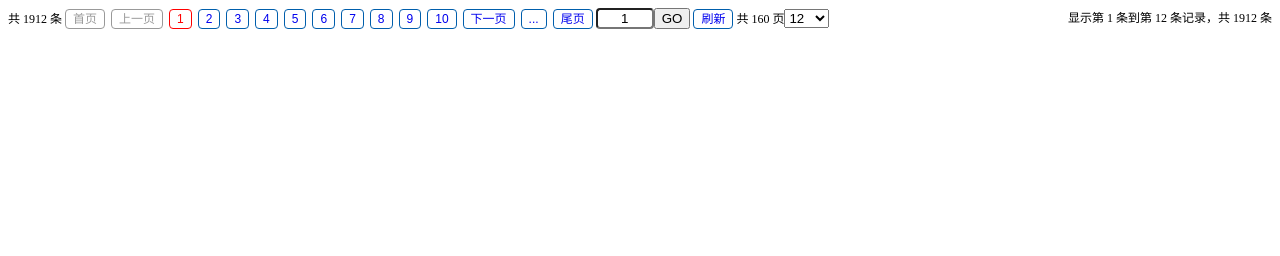
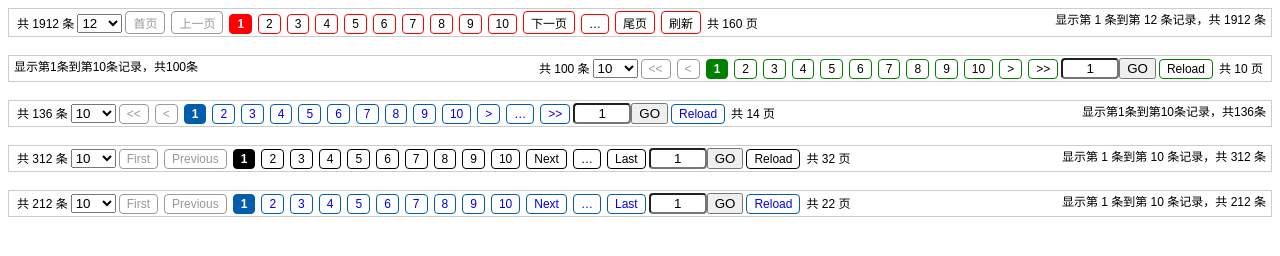
Before and after one commit to oukunqing/oui, a plain HTML site: page demo/pagination.html in a window 1280 px wide. Drawn offline with Linux system fonts and the light colour scheme.

Commit message:
完成oui-pagination.js样式定制

```diff
--- a/demo/pagination.html
+++ b/demo/pagination.html
@@ -7,7 +7,14 @@
 </head>
 <body>
 <div id="p1"></div>
+<br />
 <div id="p2"></div>
+<br />
+<div id="p3"></div>
+<br />
+<div id="p4"></div>
+<br />
+<div id="p5"></div>
 </body>
 </html>
 <script type="text/javascript">
@@ -20,30 +27,82 @@
         pageIndex: 1,
         pageStart: 1,
         pageSize: 12,
-        showType: 'list',
+        showPageJump: false,
+        showList: true,
+        skin: 'red',
         markType: 'chinese',
         callback: function(pageIndex){
-            if(timer != null){
-                window.clearTimeout(timer);
-            }
             console.log('p2-callback: ', pageIndex);
 
             p1.paging(pageIndex);
         }
     });
-
    console.log('p1: ', p1);
-/*
    var p2 = new OUI.Pagination({
         element: document.getElementById('p2'),
         dataCount: 100,
         pageIndex: 0,
         pageStart: 0,
-        markType: 'chinese',
+        showList: true,
+        position: 'right',
+        markType: 'symbol',
+        skin: 'green',
         callback: function(pageIndex){
-            console.log('p1-callback: ', pageIndex);
+            console.log('p2-callback: ', pageIndex);
+
+            p2.paging(pageIndex);
         }
     });
    console.log('p2: ', p2);
-   */
+
+
+   var p3 = new OUI.Pagination({
+        element: document.getElementById('p3'),
+        dataCount: 136,
+        pageIndex: 0,
+        pageStart: 0,
+        showList: true,
+        position: 'left',
+        markType: 'symbol',
+        skin: 'blue',
+        callback: function(pageIndex){
+            console.log('p3-callback: ', pageIndex);
+
+            p3.paging(pageIndex);
+        }
+    });
+
+
+   var p4 = new OUI.Pagination({
+        element: document.getElementById('p4'),
+        dataCount: 312,
+        pageIndex: 0,
+        pageStart: 0,
+        showList: true,
+        position: 'left',
+        markType: 'english',
+        skin: 'black',
+        callback: function(pageIndex){
+            console.log('p4-callback: ', pageIndex);
+
+            p4.paging(pageIndex);
+        }
+    });
+
+   var p5 = new OUI.Pagination({
+        element: document.getElementById('p5'),
+        dataCount: 212,
+        pageIndex: 0,
+        pageStart: 0,
+        showList: true,
+        position: 'left',
+        markType: 'english',
+        skin: 'default',
+        callback: function(pageIndex){
+            console.log('p5-callback: ', pageIndex);
+
+            p5.paging(pageIndex);
+        }
+    });
+
 </script>
--- a/oui/oui.pagination.css
+++ b/oui/oui.pagination.css
@@ -1,5 +1,14 @@
-.oui-pagination{font-size:12px;
+.oui-pagination{
+    clear:both;
+    display: block;
+    font-size:12px;
+    font-family: 宋体,Arial;
+    overflow: hidden;
+    border: solid 1px #ccc;
+    margin:0;
+    padding:2px 5px;
 
+    /*禁止选中内容*/
     moz-user-select: -moz-none;
     -moz-user-select: none;
     -o-user-select:none;
@@ -8,19 +17,55 @@
     -ms-user-select:none;
     user-select:none;
 }
+
+.oui-pagination .left{float: left;}
+.oui-pagination .right{float: right;}
+
+.oui-pagination .default{}
+.oui-pagination .stat{line-height: 1.5em;}
+
 .oui-pagination ul,.oui-pagination li{margin:0; padding:0; list-style: normal;}
-.oui-pagination li{display: inline-table; font-family: Arial;}
+.oui-pagination li{display: inline-table;}
+.oui-pagination .list{}
 .oui-pagination a{
-    text-decoration: none; padding:2px 7px; margin:0 3px;
-    font-family: Arial; border-radius:4px;
+    text-decoration: none; padding:2px 7px; margin:0 3px; border-radius:4px; display:inline-block;
 }
+/*链接文字颜色默认为蓝色*/
 .oui-pagination a.link{border:solid 1px #005eac;}
-.oui-pagination a.cur{border:solid 1px #f00; color:#f00;}
+.oui-pagination a.link:hover{border:solid 1px #005eac; color:#fff; background: #005eac;}
+.oui-pagination a.cur{border:solid 1px #005eac; color:#fff; background: #005eac; font-weight: bold;}
+/*非链接文字默认颜色为灰色*/
 .oui-pagination a.text{border:solid 1px #999; color:#999;}
+
 
 .oui-pagination input.text{width:50px;text-align:center; bordre:solid 1px #ccc; border-radius:4px;}
 .oui-pagination input.group{width:50px;text-align:center;}
 .oui-pagination button.btn{text-align:center;}
 .oui-pagination button.group{text-align:center;}
 
-.oui-pagination .stat{float:right;}
+.oui-pagination .label{padding:0 3px;}
+
+.oui-pagination .select{}
+.oui-pagination .label{}
+
+/*以下为定制样式 blue,red,green,black等，调用时指定参数中的 skin 为相应的样式名称*/
+
+.oui-pagination .blue{}
+.oui-pagination .black a.link{border:solid 1px #005eac;color:#005eac;}
+.oui-pagination .black a.link:hover{border:solid 1px #005eac; color:#fff; background: #005eac;}
+.oui-pagination .black a.cur{border:solid 1px #005eac;color:#fff;background: #005eac;}
+
+.oui-pagination .red{}
+.oui-pagination .red a.link{border:solid 1px #f00;color:#000;}
+.oui-pagination .red a.link:hover{border:solid 1px #f00; color:#fff; background: #f00;}
+.oui-pagination .red a.cur{border:solid 1px #f00;color:#fff;background: #f00;}
+
+.oui-pagination .green{}
+.oui-pagination .green a.link{border:solid 1px #008000;color:#000;}
+.oui-pagination .green a.link:hover{border:solid 1px #008000; color:#fff; background: #008000;}
+.oui-pagination .green a.cur{border:solid 1px #008000;color:#fff;background: #008000;}
+
+.oui-pagination .black{}
+.oui-pagination .black a.link{border:solid 1px #000;color:#000;}
+.oui-pagination .black a.link:hover{border:solid 1px #000; color:#fff; background: #000;}
+.oui-pagination .black a.cur{border:solid 1px #000;color:#fff;background: #000;}
--- a/oui/oui.pagination.js
+++ b/oui/oui.pagination.js
@@ -7,30 +7,26 @@
         thisFilePath = $.getScriptFilePath(),
         texts = {
             symbol: {
-                first: '&lt;&lt;', previous: '&lt;', next: '&gt;', last: '&gt;&gt;', ellipsis: '...',
-                refurbish: 'Re',
+                first: '&lt;&lt;', previous: '&lt;', next: '&gt;', last: '&gt;&gt;', ellipsis: '\u2026',
+                refurbish: 'Reload',
                 pageCount: '\u5171 {0} \u9875', dataCount: '\u5171 {0} \u6761',
                 dataStat: '\u663e\u793a\u7b2c{0}\u6761\u5230\u7b2c{1}\u6761\u8bb0\u5f55\uff0c\u5171{2}\u6761'
             },
             chinese: {
-                first: '\u9996\u9875', previous: '\u4e0a\u4e00\u9875', next: '\u4e0b\u4e00\u9875', last: '\u5c3e\u9875', ellipsis: '...',
+                first: '\u9996\u9875', previous: '\u4e0a\u4e00\u9875', next: '\u4e0b\u4e00\u9875', last: '\u5c3e\u9875', ellipsis: '\u2026',
                 refurbish: '\u5237\u65b0',
                 pageCount: '\u5171 {0} \u9875', dataCount: '\u5171 {0} \u6761',
                 dataStat: '\u663e\u793a\u7b2c {0} \u6761\u5230\u7b2c {1} \u6761\u8bb0\u5f55\uff0c\u5171 {2} \u6761'
             },
             english: {
-                first: 'First', previous: 'Previous', next: 'Next', last: 'Last', ellipsis: '...',
-                refurbish: 'Re',
+                first: 'First', previous: 'Previous', next: 'Next', last: 'Last', ellipsis: '\u2026',
+                refurbish: 'Reload',
                 pageCount: '\u5171 {0} \u9875', dataCount: '\u5171 {0} \u6761',
                 dataStat: '\u663e\u793a\u7b2c {0} \u6761\u5230\u7b2c {1} \u6761\u8bb0\u5f55\uff0c\u5171 {2} \u6761'
             }
         },
-        types = {
-            list: 'list', text: 'text'
-        },
-        isList = function(showType){
-            showType = showType.toLowerCase();
-            return types.list === showType || types.list.indexOf(showType) >= 0;
+        positions = {
+            left: 1, right: 0
         },
         setNumber = function (op, keys) {
             for (var i in keys) {
@@ -71,8 +67,8 @@
                     op.debounce = true;
                 }
 
-                if (isList(op.showType)) {
-                    op.showPageJump = true;
+                if (op.showList && !$.isBoolean(op.showPageCount)) {
+                    op.showPageCount = true;
                 }
             }
             return op;
@@ -110,28 +106,24 @@
                 arr.push('<button class="btn group">GO</button>');
             }
         },
-        buildDataStat = function(enabled, that, arr, text, datas){
+        buildDataCount = function(enabled, that, arr, text, datas){
             if(!enabled){return false;}
-            if(!datas){
-                var op = that.options, min = (op.pageIndex - op.pageStart) * op.pageSize, max = min + op.pageSize;
-                datas = [
-                    min + 1, max < op.dataCount ? max : op.dataCount, op.dataCount
-                ];
-                arr.push('<div class="stat">' + (text || '{0}').format(datas) + '</div>');
-            } else {
-                arr.push((text || '{0}').format(datas));
-            }
-            console.log('text: ', text, ', datas: ', datas);
+            arr.push('<span class="label">' + (text || '{0}').format(datas) + '</span>');
+        },
+        buildDataStat = function(enabled, that, arr, text){
+            if(!enabled){return false;}
+            var op = that.options, min = (op.pageIndex - op.pageStart) * op.pageSize, max = min + op.pageSize;
+            var datas = [
+                min + 1, max < op.dataCount ? max : op.dataCount, op.dataCount
+            ];
+            arr.push('<div class="stat ' + getPosition(that, false) + '">' + (text || '{0}').format(datas) + '</div>');
         },
         setCallback = function(that, objs, eventName, minuend, func, isPageSize){
-            if($.isUndefined(objs)) {
-                return false;
-            }
             var op = that.options, obj = objs, objVal = null;
             if($.isArray(objs)){
                 obj = objs[0], objVal = objs[1];
             }
-
+            if($.isUndefined(obj)) { return false; }
             $.addListener(obj, eventName, function (ev) {
                 if(eventName.indexOf('key') >= 0 && ev.keyCode !== 13){
                     return false;
@@ -161,6 +153,12 @@
                     }
                 }
             });
+        },
+        getClassName = function(that){
+            return that.options.className || 'oui-pagination';
+        },
+        getPosition = function(that, isMain){
+            return isMain ? that.options.position : positions[that.options.position] ? 'right' : 'left';
         },
         createEvent = function (that, minuend) {
             var op = that.options, links = op.element.getElementsByTagName('A'), c = links.length;
@@ -206,7 +204,7 @@
         };
 
     function Pagination(options) {
-        $.loadLinkStyle($.getFilePath(thisFilePath) + $.getFileName(thisFilePath, true) + '.css');
+        $.loadLinkStyle($.getFilePath(thisFilePath) + $.getFileName(thisFilePath, true) + '.css', 'oui-pagination');
 
         this.options = setOptions({
             element: null,
@@ -215,12 +213,16 @@
             pageSize: 10,
             dataCount: 0,
             markCount: 10,
-            markType: 'symbol', // Symbol|Chinese|Englist
+            markType: 'symbol',     // Symbol|Chinese|Englist
             markText: texts['symbol'],
-            showType: 'list',
+            showList: true,
+            className: 'oui-pagination',    //默认样式名称，可以修改为外置样式
+            skin: 'default',        //样式，若skin=null则不启用内置样式
+            position: 'left',       // left|right
             showInvalid: true,
             showEllipsis: true,
             showFirstLast: true,
+            showPageInput: true,
             showPageJump: true,
             showRefurbish: true,
             showDataCount: true,
@@ -256,12 +258,18 @@
                 pmSub = op.pageIndex - op.markCount,
                 pcSub = op.pageCount - op.minuend,
                 pmSum = op.pageIndex + op.markCount,
-                html = ['<div class="oui-pagination">', '<ul>'];
+                html = [
+                    '<div class="' + getClassName(that) + '">',
+                    '<div class="' + op.skin + ' ' + getPosition(that, true) + '">',
+                    '<ul class="list">'
+                ];
 
             console.log('minMax: ', minMax);
 
-            buildDataStat(op.showDataStat, that, html, op.markText['dataStat']);
-            buildDataStat(op.showDataCount, that, html, op.markText['dataCount'], op.dataCount);
+            //
+            buildDataCount(op.showDataCount, that, html, op.markText['dataCount'], op.dataCount);
+
+            buildPageSize(op.showSizeSelect, that, html, op.minuend);
 
             if (op.pageIndex != min && op.pageCount > 0) {
                 buildLinkText(op.showFirstLast, that, html, op.pageStart, 'first');
@@ -277,7 +285,7 @@
                 buildLinkText(true, that, html, 0, 'previous', true);
             }
 
-            if (isList(op.showType)) {
+            if (op.showList) {
                 var c = 0;
                 for (var i = min; i < max; i++) {
                     var num = i + op.minuend;
@@ -292,7 +300,7 @@
                     c++;
                 }
             } else {
-                buildPageInput(true, that, html, false);
+                buildPageInput(op.showPageInput, that, html, false);
             }
 
             //上一页<、下一页>、第一页<<、最后一页标记>>
@@ -315,11 +323,11 @@
 
             buildLinkText(op.showRefurbish, that, html, op.pageIndex, 'refurbish');
 
-            buildDataStat(op.showPageCount, that, html, op.markText['pageCount'], op.pageCount);
+            buildDataCount(op.showPageCount, that, html, op.markText['pageCount'], op.pageCount);
 
-            buildPageSize(op.showSizeSelect, that, html, op.minuend);
+            html.push('</ul></div>');
 
-            html.push('</ul>');
+            buildDataStat(op.showDataStat, that, html, op.markText['dataStat']);
 
             html.push('</div>');
 
```
